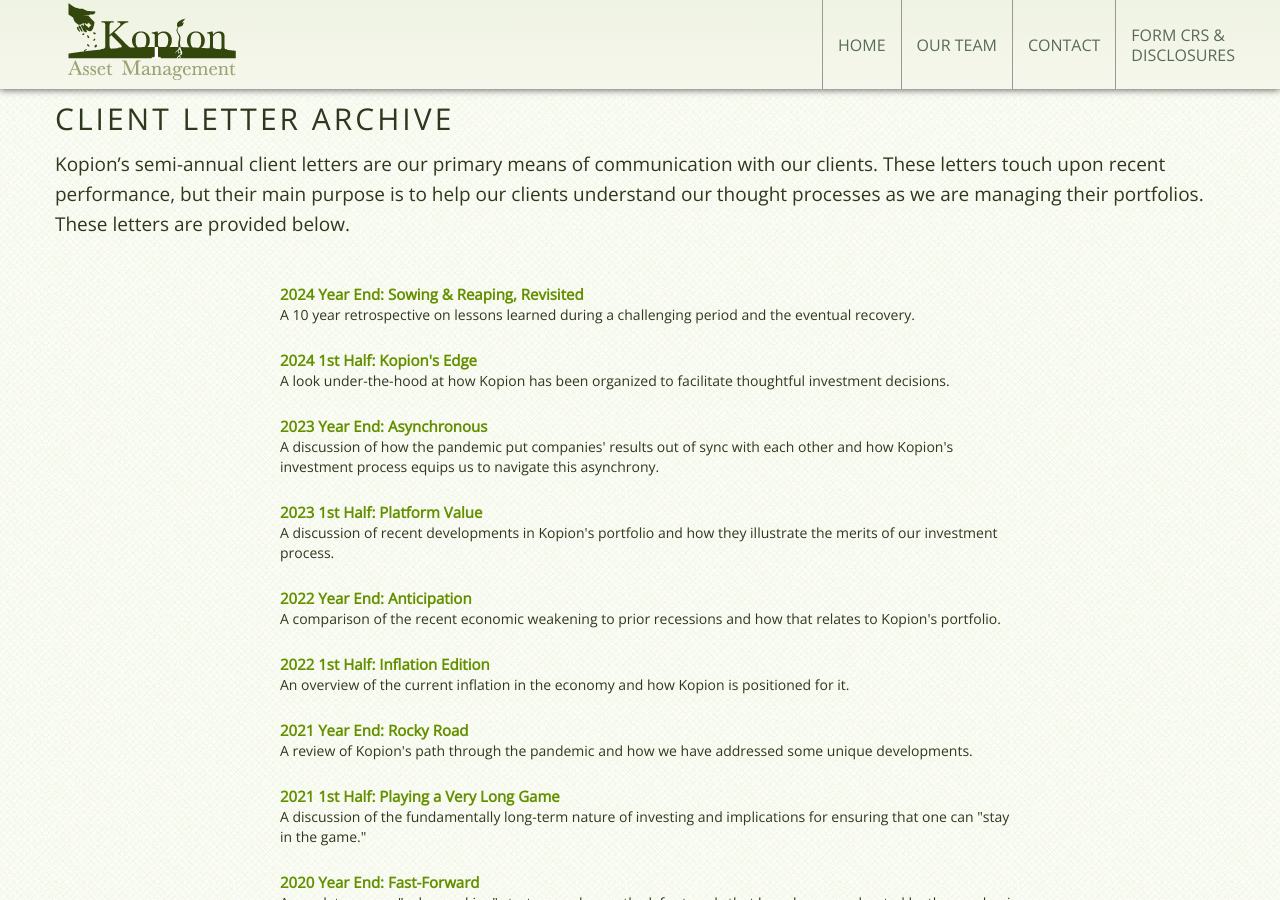
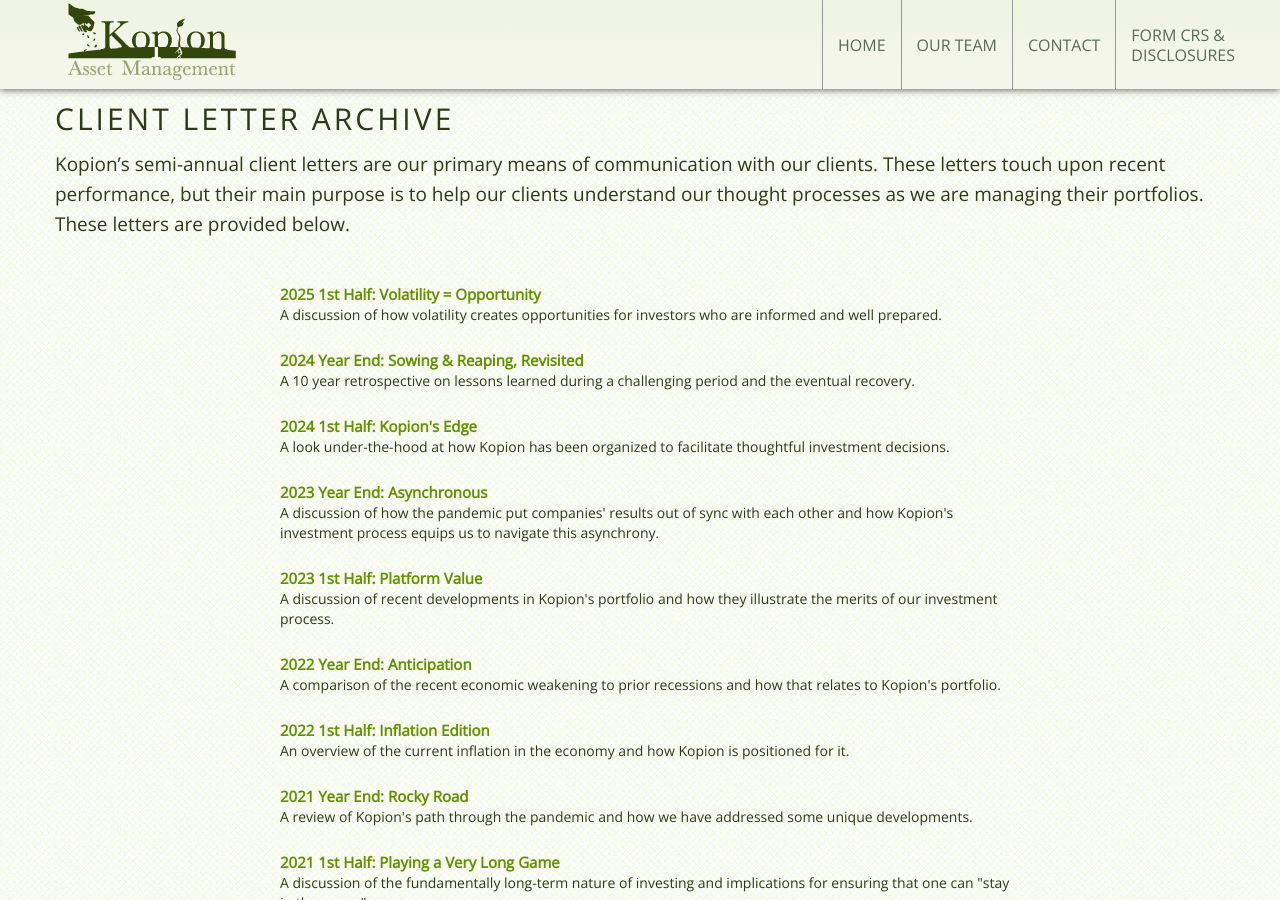
Before and after one commit to tlewismedia/kopion, a Jekyll site: the page built from letters.html, in a window 1280 px wide and 900 px high. Built offline with Jekyll 4.4.1, drawn with Linux system fonts in a browser that asks for light colours.

Commit message:
jul updates

```diff
--- a/_data/letters.yml
+++ b/_data/letters.yml
@@ -1,4 +1,8 @@
 ---
+-
+  caption: "A discussion of how volatility creates opportunities for investors who are informed and well prepared."
+  file: volatility.pdf
+  title: "2025 1st Half: Volatility = Opportunity"
 -
   caption: "A 10 year retrospective on lessons learned during a challenging period and the eventual recovery."
   file: sowing_revisted.pdf
```
Also changed, not shown: 1 other file.
